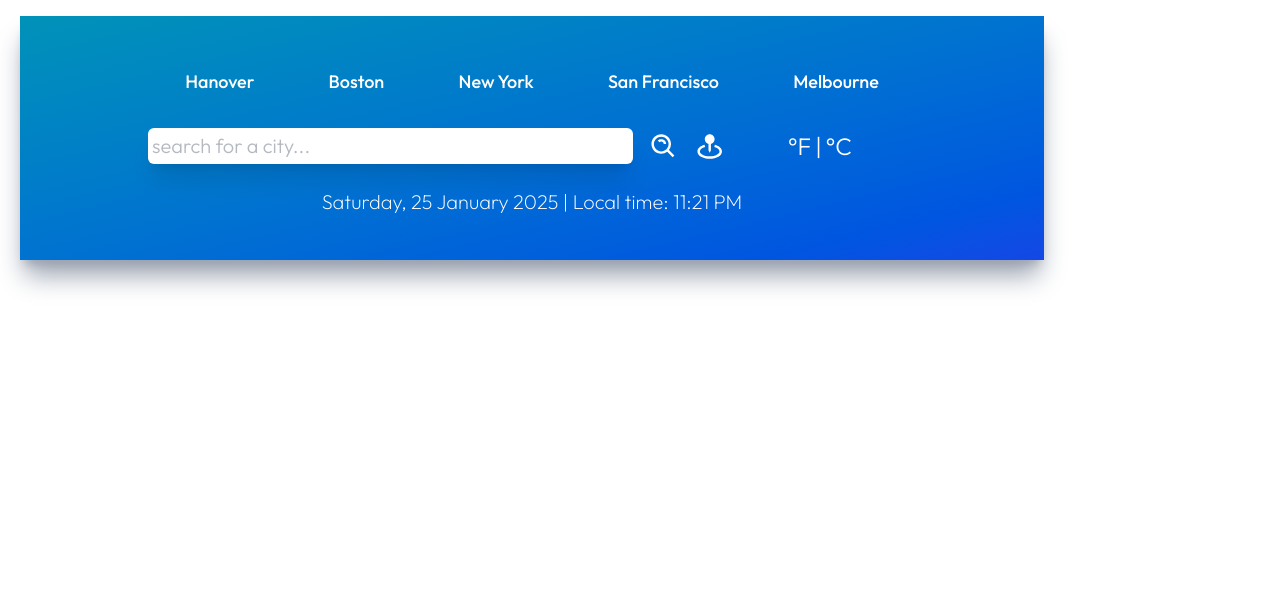
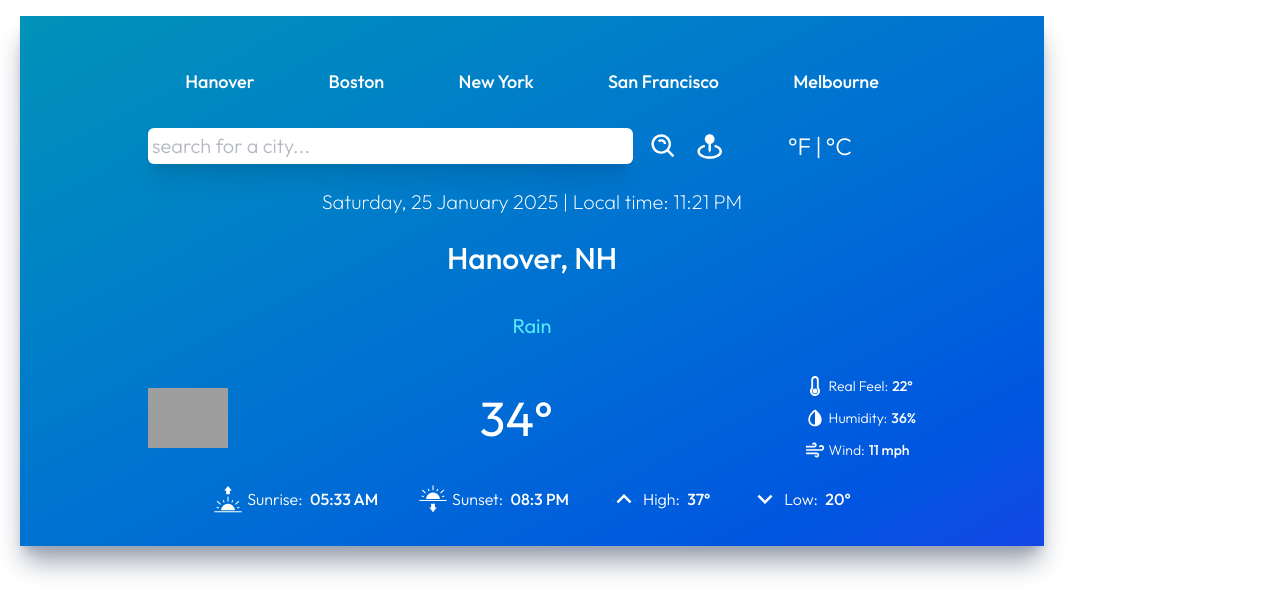
Before and after one commit to zachary-shah-eLocal/dali-api-challenge-shah, a React (Vite) app: page / in a window 1280 px wide. Shown: the top 614 px of the page. Built offline with nearby package versions, Linux system fonts and the light colour scheme; grey boxes are pictures that could not be loaded.

Commit message:
Develop out UI for body of temperature reading

```diff
--- a/src/App.jsx
+++ b/src/App.jsx
@@ -1,4 +1,5 @@
 import Inputs from "./components/Inputs"
+import TemperatureAndDetails from "./components/TemperatureAndDetails"
 import TimeAndLocation from "./components/TimeAndLocation"
 import TopButtons from "./components/TopButtons"
 
@@ -9,6 +10,7 @@ const App = () => {
       <Inputs />
 
       <TimeAndLocation />
+      <TemperatureAndDetails />
     </div>
   )
 }
--- /dev/null
+++ b/src/components/TemperatureAndDetails.jsx
@@ -0,0 +1,106 @@
+import { FaThermometerEmpty } from "react-icons/fa";
+import { BiSolidDropletHalf } from "react-icons/bi";
+import { FiWind } from "react-icons/fi";
+import { GiSunrise, GiSunset } from "react-icons/gi";
+import { MdKeyboardArrowUp, MdKeyboardArrowDown } from "react-icons/md";
+
+const TemperatureAndDetails = () => {
+
+    const sideBar = [
+        {
+            id: 1,
+            Icon: FaThermometerEmpty,
+            title: "Real Feel",
+            value: "22°",
+        },
+        {
+            id: 2,
+            Icon: BiSolidDropletHalf,
+            title: "Humidity",
+            value: "36%",
+        },
+        {
+            id: 3,
+            Icon: FiWind,
+            title: "Wind",
+            value: "11 mph",
+        },
+    ];
+
+    const bottomBar = [
+        {
+            id: 1,
+            Icon: GiSunrise,
+            title: "Sunrise",
+            value: "05:33 AM",
+        },
+        {
+            id: 2,
+            Icon: GiSunset,
+            title: "Sunset",
+            value: "08:3 PM",
+        },
+        {
+            id: 3,
+            Icon: MdKeyboardArrowUp,
+            title: "High",
+            value: "37°",
+        },
+        {
+            id: 4,
+            Icon: MdKeyboardArrowDown,
+            title: "Low",
+            value: "20°",
+        },
+    ];
+
+  return (
+    <div>
+        <div className="flex items-center justify-center py-6 text-xl text-cyan-300">
+            <p>Rain</p>
+        </div>
+
+        <div className="flex flex-row items-center justify-between py-3">
+            <img
+                src="https://openweathermap.org/img/wn/01d@2x.png"
+                alt="weather icon"
+                className="w-20"
+            />
+            <p className="text-5xl">34°</p>
+
+            <div className="flex flex-col space-y-3 items-start">
+                {
+                    sideBar.map(({id, Icon, title, value}) => (
+
+                                <div key={id} className="flex font-light text-sm items-center justify-center">
+                                    <Icon size={20} className="mr-1" />
+                                    {`${title}: `}
+                                    <span className="font-medium ml-1">{value}</span>
+                                </div>
+
+                    ))
+                }
+            </div>
+        </div>
+
+
+        <div className="flex flex-row items-center justify-center space-x-10 py-3">
+            {
+                bottomBar.map(({id, Icon, title, value}) => (
+                    <div key={id} className="flex flex-row items-center">
+                        <Icon size={30} />
+                        <p className="font-light ml-1">
+                            {`${title}: `}
+                            <span className="font-medium ml-1">{value}</span>
+                        </p>
+                    </div>
+                ))
+            }
+
+        </div>
+
+    </div>
+  )
+}
+
+export default TemperatureAndDetails
--- a/src/components/TimeAndLocation.jsx
+++ b/src/components/TimeAndLocation.jsx
@@ -8,6 +8,9 @@ const TimeAndLocation = () => {
                 Saturday, 25 January 2025 | Local time: 11:21 PM
             </p>
         </div>
+        <div className="flex items-center justify-center my-3">
+            <p className="text-3xl font-medium">Hanover, NH</p>
+        </div>
     </div>
   )
 }
```
